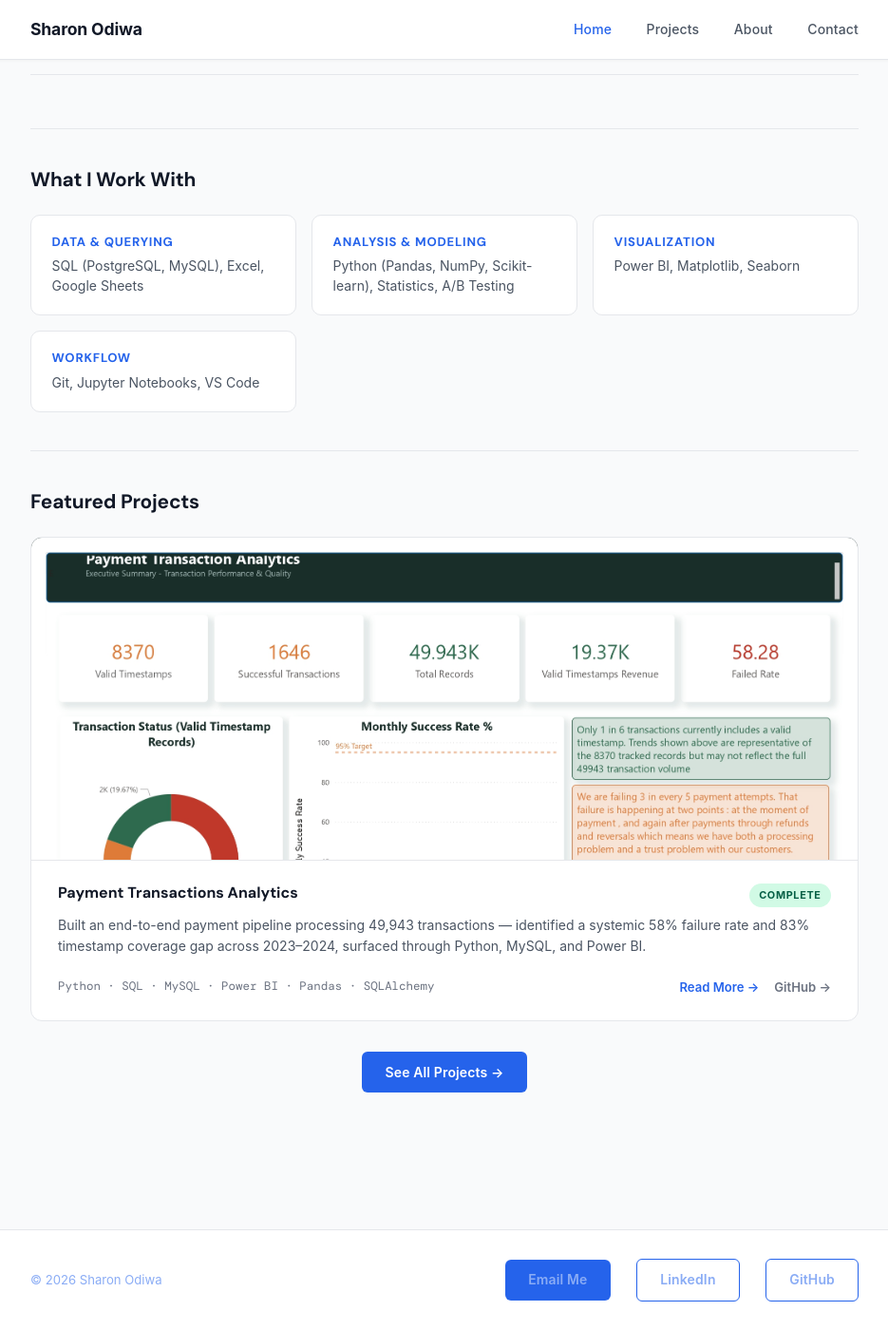
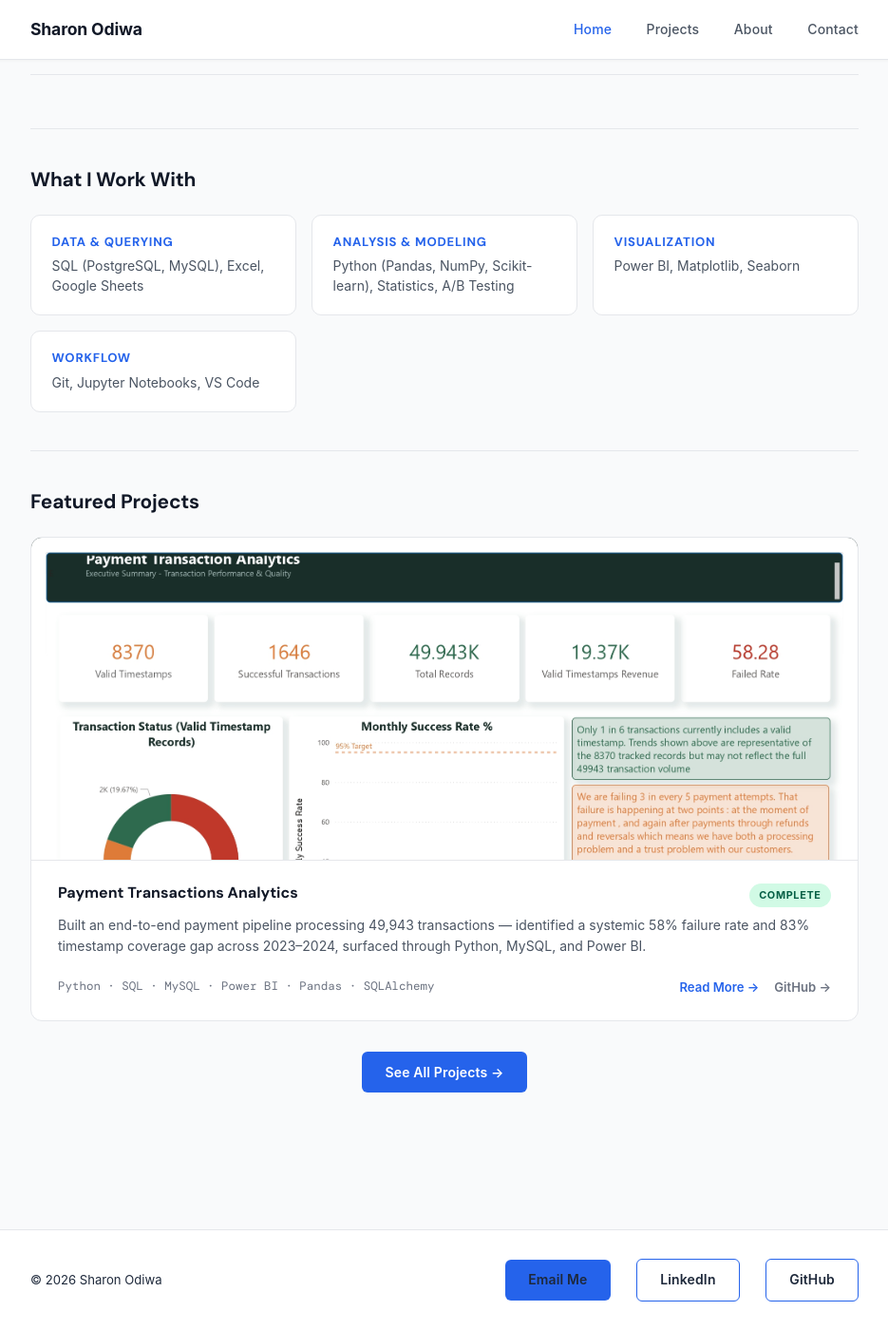
Before and after one commit to Justsharon/sharonodiwa, a Jekyll site: the page built from index.md, in a window 1280 px wide and 1400 px high, scrolled down 358 px. Shown: the whole window at 95% size, without its empty margins (172-1107 px from the left). Built offline with Jekyll 4.4.1, drawn with Linux system fonts in a browser that asks for light colours.

Commit message:
fix: minor fixes
Signed-off-by: Justsharon <odiwasharon@gmail.com>

```diff
--- a/assets/css/main.css
+++ b/assets/css/main.css
@@ -104,12 +104,12 @@ a:hover {
   justify-content: space-between;
   align-items: center;
   font-size: 0.82rem;
-  color: #8aacf5;
+  color:   #1e293b;
 }
 
 .footer-links a {
   margin-left: 1.5rem;
-  color: #8aacf5;
+  color:#1e293b;
   text-decoration: none;
   transition: color 0.15s;
 }
@@ -598,14 +598,16 @@ tr:hover td {
     flex-direction: column;
   }
 
-  .footer-inner {
+ .footer-inner {
     flex-direction: column;
+    align-items: stretch;
     gap: 0.75rem;
     text-align: center;
   }
 
   .footer-links a {
     margin: 0 0.75rem;
+    width: 100%;
   }
 
   .project-meta {
```
